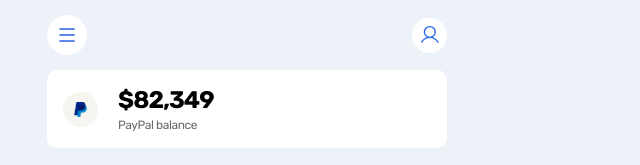
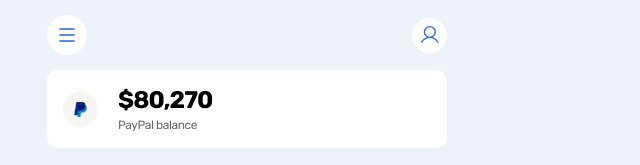
Before and after one commit to Vahaam/pyapa.github.com, a website: page index.html in a window 1280 px wide. Shown: the top 165 px of the page, 393-1033 px from the left. Drawn offline with Linux system fonts and the light colour scheme.

Commit message:
Update index.html

```diff
--- a/index.html
+++ b/index.html
@@ -412,7 +412,7 @@
                 <img src="ppyl.png" alt="PayPal">
             </div>
             <div class="ppmargen">
-                <div class="balance"><h1>$82,349</h1></div>
+                <div class="balance"><h1>$80,270</h1></div>
                 <p>PayPal balance</p>
             </div>
         </div>
```
